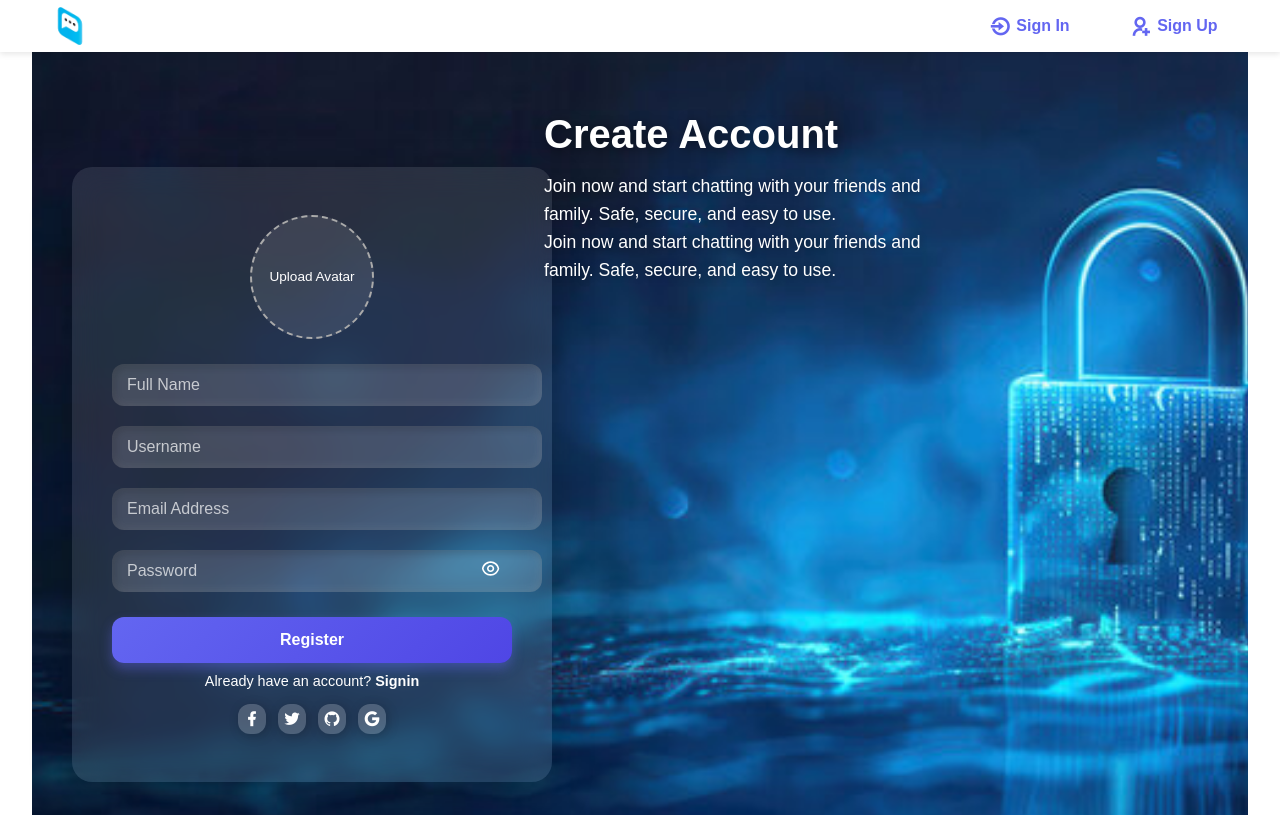
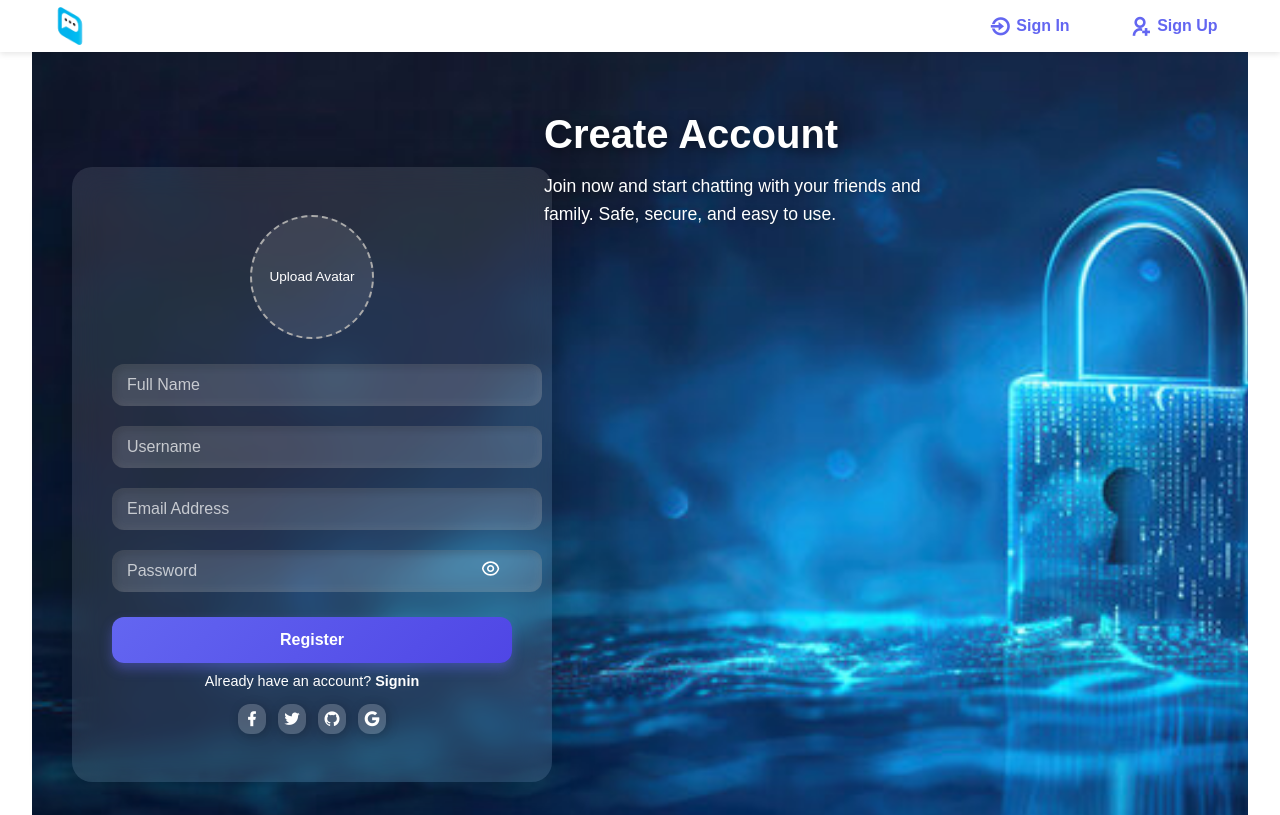
Before and after one commit to mohit-49/chat-frontend, a Next.js app: page /register in a window 1280 px wide. Shown: the top 815 px of the page. Built offline with nearby package versions, Linux system fonts and the light colour scheme; no server answers.

Commit message:
final code

```diff
--- a/src/components/RegisterWindow/RegisterForm.tsx
+++ b/src/components/RegisterWindow/RegisterForm.tsx
@@ -157,9 +157,6 @@ export default function RegisterForm() {
         <p>
           Join now and start chatting with your friends and family. Safe, secure, and easy to use.
         </p>
-        <p>
-          Join now and start chatting with your friends and family. Safe, secure, and easy to use.
-        </p>
       </div>
     </div>
   );
```
Also changed, not shown: 1 other file (tests, documents, lock files or other folders).
